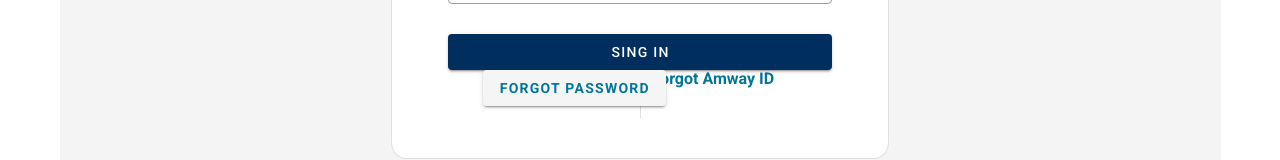
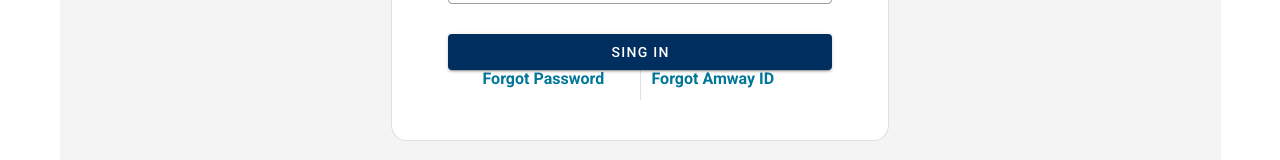
Before and after one commit to ahmetozyoruk/amway_website, a Nuxt app in the folder amway_client/: page /SingIn in a window 1280 px wide. Shown: the part 627-787 px from the top of the page. Built offline with nearby package versions, Linux system fonts and the light colour scheme; no server answers.

Commit message:
firebase is done! Not yet

```diff
--- a/amway_client/pages/SingIn.vue
+++ b/amway_client/pages/SingIn.vue
@@ -96,9 +96,7 @@
               <v-row md="12">
                 <v-spacer></v-spacer>
                 <v-col  md="5">
-                  <v-btn style="" @click="login">
-                  <h4 style="color:#007699"> Forgot Password</h4>
-                  </v-btn>
+                  <h4 @click="login" style="color:#007699; cursor: pointer;"> Forgot Password</h4>
                 </v-col>
                 <v-divider vertical light></v-divider>
                 <v-col md="5">
```
